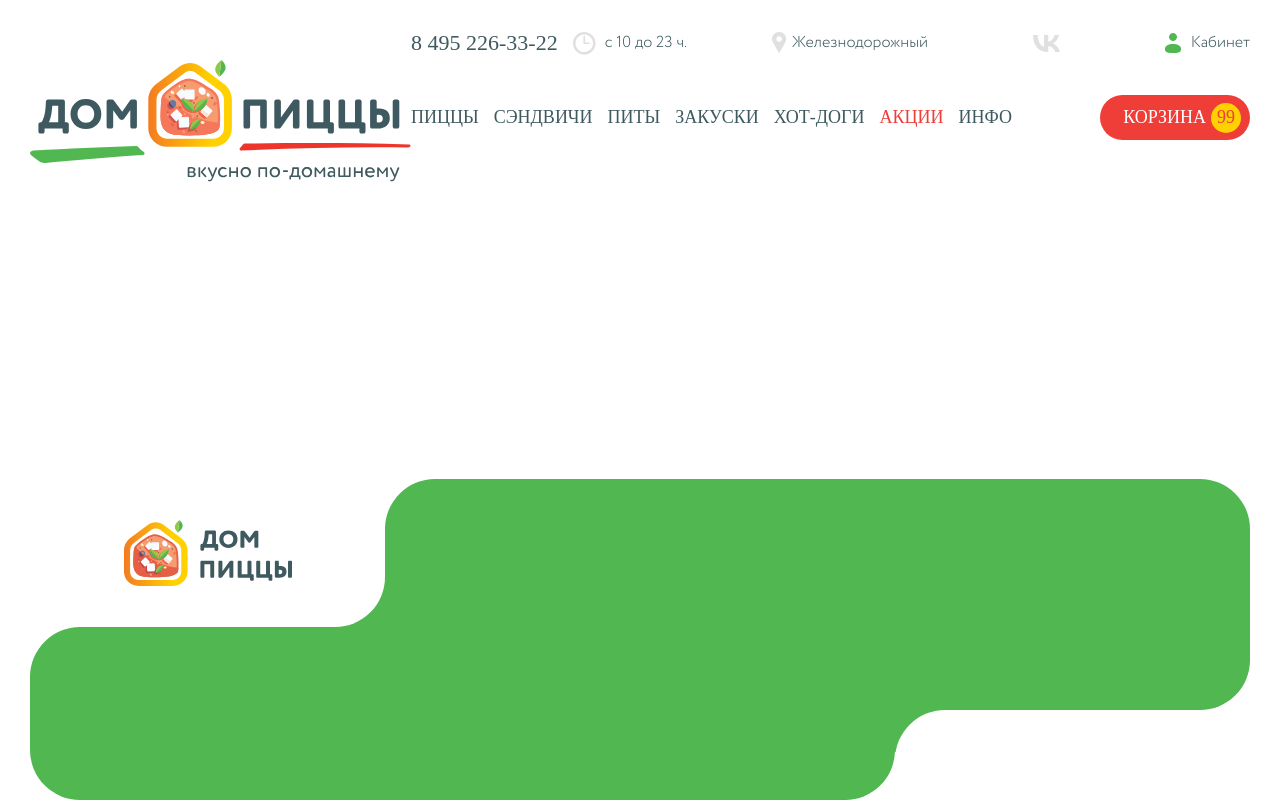
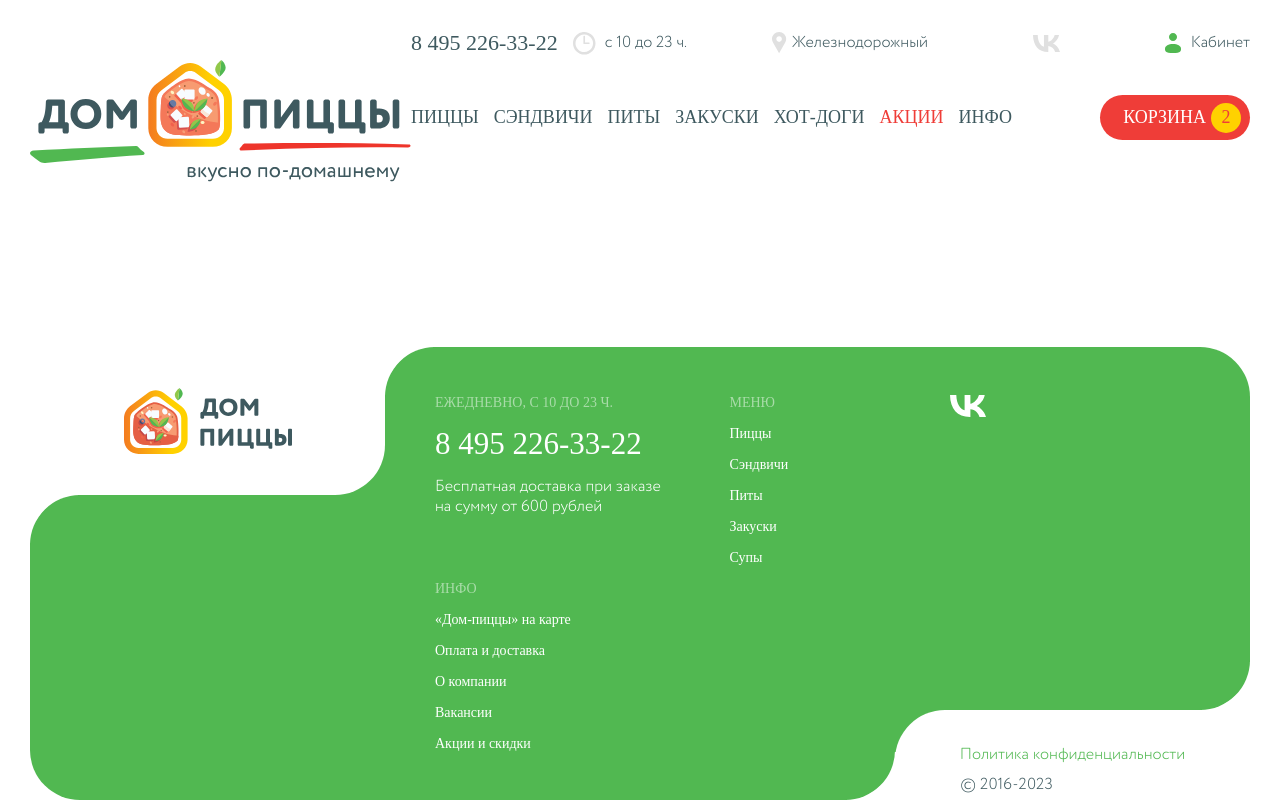
Before and after one commit to DrusJs/pizzaHouse, a plain HTML site: page index.html in a window 1280 px wide. Drawn offline with Linux system fonts and the light colour scheme; a web font is replaced by a local one.

Commit message:
Update 0.1
Footer+Header desctop complite

```diff
--- a/css/style.css
+++ b/css/style.css
@@ -224,11 +224,90 @@ body {
 .footer {
     max-width: 1719px;
     width: 100%;
-    height: 321px;
+    min-height: 321px;
     background-color: var(--color-green);
     color: #FFFFFF;
     border-radius: 50px;
     position: relative;
+}
+.footer__container {
+    width: 100%;
+    margin: 48px 0;
+    display: flex;
+}
+.footer__flex {
+    max-width: 830px;
+    width: 100%;
+    display: flex;
+    flex-wrap: wrap;
+    gap: 15px;
+}
+.footer__space {
+    min-width: 355px;
+    margin-right: 50px;
+}
+.footer__vk {
+    min-width: 355px;
+    height: 1px;
+    display: block;
+    padding: 0 55px;
+    margin-left: 50px;
+}
+.footer__vk svg path {
+    transition: 200ms;
+}
+.footer__vk svg:hover path {
+    fill: var(--color-yellow);
+}
+.footer__phone-time {
+    display: flex;
+    flex-direction: column;
+    gap: 15px;
+    width: 226px;
+}
+.footer__worktime {
+    font-size: 14px;
+    opacity: 0.5;
+    text-transform: uppercase;
+}
+.footer__phone {
+    font-size: 31px;
+    white-space: nowrap;
+    cursor: pointer;
+    transition: 200ms;
+}
+.footer__phone:hover {
+    color: var(--color-yellow);
+}
+.footer__delivery {
+    font-family: CRRegular5;
+    font-size: 16px;
+}
+.footer__menu {
+    display: flex;
+    flex-direction: column;
+    gap: 15px;
+    width: 62px;
+    margin: 0 auto 0 auto;
+}
+.footer__info {
+    display: flex;
+    flex-direction: column;
+    gap: 15px;
+}
+.footer__menu-list-header {
+    font-size: 14px;
+    opacity: 0.5;
+    text-transform: uppercase;
+}
+.footer__menu-list {
+    font-size: 14px;
+    white-space: nowrap;
+    cursor: pointer;
+    transition: 200ms;
+}
+.footer__menu-list:hover {
+    color:var(--color-yellow);
 }
 .footer__top-whitespace {
     width: 355px;
@@ -237,6 +316,8 @@ body {
     border-radius: 0 0 50px 0;
     background-color: #FFFFFF;
     z-index: 3;
+    top: 0;
+    left: 0;
     background-image: url(../images/logoPizzaHouseMobile.svg);
     background-repeat: no-repeat;
     background-position: center center;
@@ -270,7 +351,13 @@ body {
 .footer__bottom-whitespace {
     width: 355px;
     height: 90px;
+    display: flex;
+    flex-direction: column;
+    justify-content: flex-end;
+    align-items: center;
     position: absolute;
+    padding-bottom: 5px;
+    gap: 10px;
     right: 0;
     bottom: 0;
     border-radius: 50px 0 0 0;
@@ -302,4 +389,22 @@ body {
     -moz-box-shadow: 10px 10px 0px 8px #FFFFFF;
     box-shadow: 10px 10px 0px 8px #FFFFFF;
 }
+
+.footer__privacy {
+    font-family: CRregular5;
+    font-size: 16px;
+    color: var(--color-green);
+}
+
+.footer__date {
+    font-family: CRregular5;
+    font-size: 16px;
+    color: var(--color-dark-grey);
+    width: 225px;
+}
 /**************************************/
+@media screen and (max-width: 1173px) {
+    .footer__menu {
+        margin: 0 auto 0 0;
+    }
+}
--- a/index.html
+++ b/index.html
@@ -47,7 +47,7 @@
             </ul>
             <button class="header__basket">
               Корзина
-              <span class="header__basket-amount">99</span>
+              <span class="header__basket-amount">2</span>
             </button>
           </div>
         </div>
@@ -56,8 +56,42 @@
 
       </main>
       <footer class="footer">
+        <div class="footer__container">
+          <div class="footer__space"></div>
+          <div class="footer__flex">
+            <div class="footer__phone-time">
+              <div class="footer__worktime">Ежедневно, с 10 до 23 ч.</div>
+              <a class="footer__phone">8 495 226-33-22</a>
+              <p class="footer__delivery">Бесплатная доставка при заказе на сумму от 600 рублей</p>
+            </div>
+            <ul class="footer__menu">
+              <li class="footer__menu-list-header">Меню</li>
+              <li class="footer__menu-list">Пиццы</li>
+              <li class="footer__menu-list">Сэндвичи</li>
+              <li class="footer__menu-list">Питы</li>
+              <li class="footer__menu-list">Закуски</li>
+              <li class="footer__menu-list">Супы</li>
+            </ul>
+            <ul class="footer__info">
+              <li class="footer__menu-list-header">Инфо</li>
+              <li class="footer__menu-list">«Дом-пиццы» на карте</li>
+              <li class="footer__menu-list">Оплата и доставка</li>
+              <li class="footer__menu-list">О компании</li>
+              <li class="footer__menu-list">Вакансии</li>
+              <li class="footer__menu-list">Акции и скидки</li>
+            </ul>
+          </div>
+          <a class="footer__vk" href="https://vk.com/">
+            <svg width="36" height="22" viewBox="0 0 36 22" fill="none" xmlns="http://www.w3.org/2000/svg">
+              <path d="M19.8881 22C7.3007 22 0.251748 13.6889 0 0H6.29371C6.54545 10.0222 11.0769 14.4222 14.6014 15.1556V0H20.3916V8.8C23.9161 8.31111 27.6923 4.4 28.951 0H34.7413C33.7343 5.37778 29.7063 9.28889 26.6853 11C29.7063 12.2222 34.2378 15.8889 36 22H29.4545C28.4476 17.8444 25.1748 14.6667 20.3916 14.1778V22H19.8881Z" fill="white"/>
+            </svg>
+          </a>
+        </div>
         <div class="footer__top-whitespace"></div>
-        <div class="footer__bottom-whitespace"></div>
+        <div class="footer__bottom-whitespace">
+          <a class="footer__privacy" href="#">Политика конфиденциальности</a>
+          <div class="footer__date">&copy; 2016-2023</div>
+        </div>
       </footer>
     </div>
   <script src="js/main.js" type="text/javascript"></script>
```
